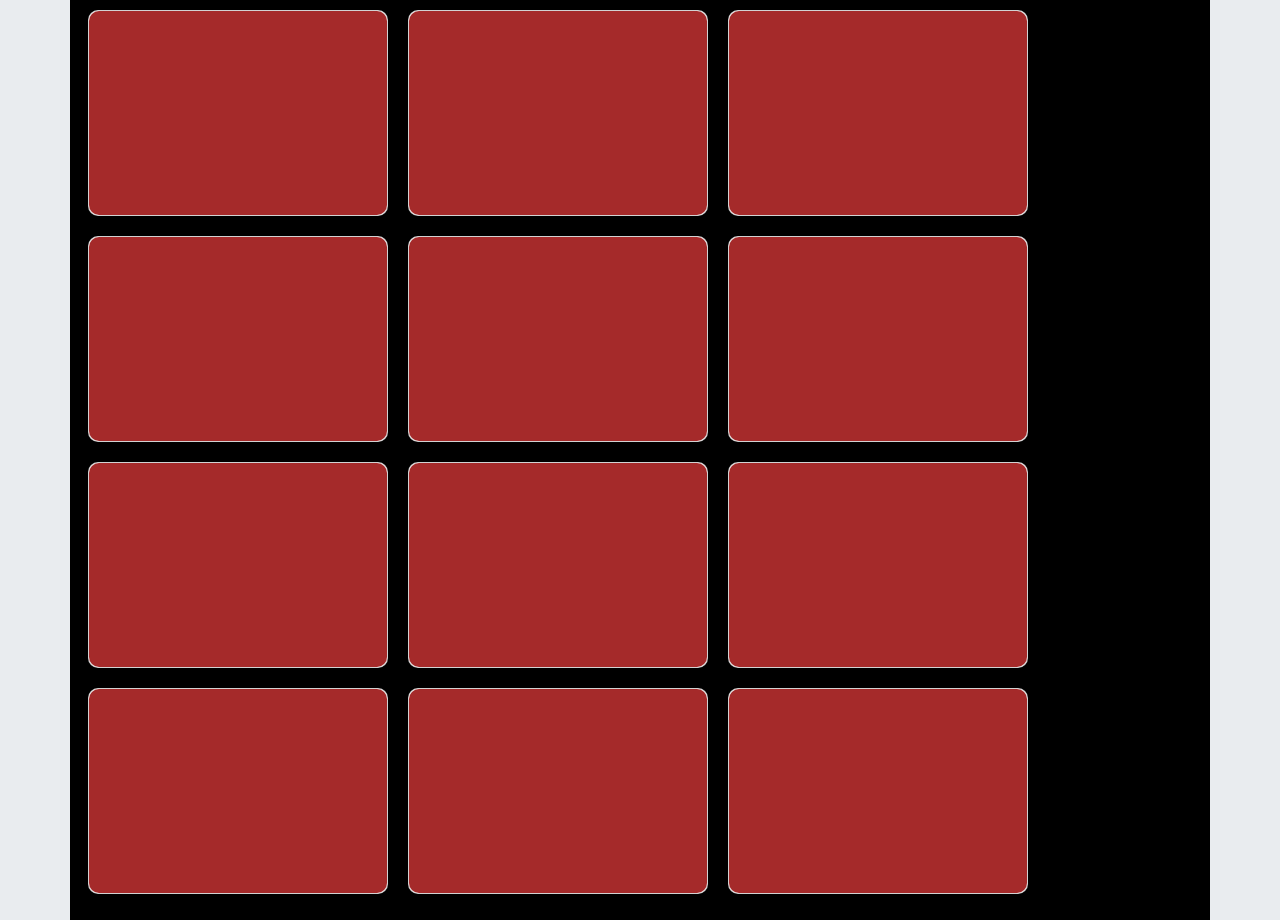
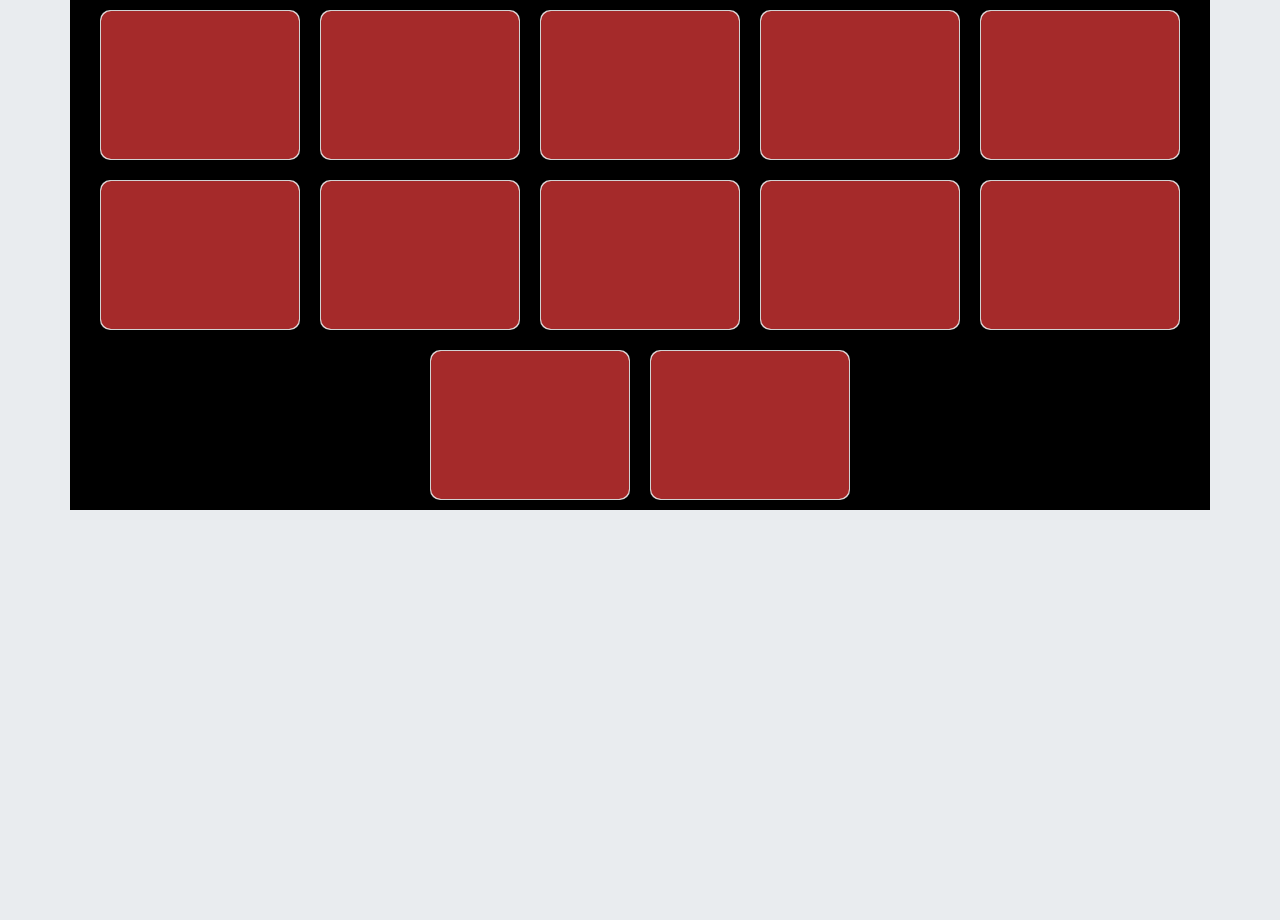
Before and after one commit to SayedMahmoudIT/FlipCard-SayedMahmoud, a plain HTML site: page index.html in a window 1280 px wide. After the commit the page ends 800 px from the top, so only its background shows below. Drawn offline with nearby package versions, Linux system fonts and the light colour scheme.

Commit message:
Flip Card - SayedMahmoud

```diff
--- a/css/style.css
+++ b/css/style.css
@@ -1,10 +1,5 @@
 
-/* .flipped {
-    transform: scale(-1, 1);
-    transform: scaleX(-1);
-    -- filter: FlipH;
-}
-*/
+
 .flipped {
     transform: scale(-1, 1);
     transform: scaleX(-1);
@@ -12,8 +7,8 @@
 }
 
 .card {
-    height:206px; /*calc(140px / 2 * 3);*/
-    width: 300px;
+    height:150px; /*calc(140px / 2 * 3);206-300*/
+    width: 200px;
     margin:10px;
     border-radius: 10px;
     background-color: white;
--- a/index.html
+++ b/index.html
@@ -16,84 +16,76 @@
 <body class="bg-body-secondary">
 
 
-  <div class="container p-3 bg-black">
-    <div class="row g-3">
+  <div class="container bg-black">
+    <div class="row justify-content-center">
 
-
-      <!-- <div class="card col-3">
-        <div class="front">
-          <img class="front-image w-100" src="./images/flower2.jpg" alt="">
-        </div>
-        <div class="back"></div>
-      </div> -->
-
-      <div class="card col-3">
+      <div class="card col-4">
         <div class="front">
           <img class="selImage w-100" src="./images/flower2.jpg" alt="">
         </div>
       </div>
 
-      <div class="card col-3">
+      <div class="card col-4">
         <div class="front">
           <img class="selImage w-100" src="./images/flower3.jpg" alt="">
         </div>
       </div>
 
-      <div class="card col-3">
+      <div class="card col-4">
         <div class="front">
           <img class="selImage w-100" src="./images/flower6.jpg" alt="">
         </div>
       </div>
 
-      <div class="card col-3">
+      <div class="card col-4">
         <div class="front">
           <img class="selImage w-100" src="./images/flower8.jpg" alt="">
         </div>
       </div>
 
-      <div class="card col-3">
+      <div class="card col-4">
         <div class="front">
           <img class="selImage w-100" src="./images/bird.jpg" alt="">
         </div>
       </div>
 
-      <div class="card col-3">
+      <div class="card col-4">
         <div class="front">
           <img class="selImage w-100" src="./images/flower8.jpg" alt="">
         </div>
       </div>
 
-      <div class="card col-3">
+      <div class="card col-4">
         <div class="front">
           <img class="selImage w-100" src="./images/strawberry2.jpg" alt="">
         </div>
       </div>
 
-      <div class="card col-3">
+      <div class="card col-4">
         <div class="front">
           <img class="selImage w-100" src="./images/flower2.jpg" alt="">
         </div>
       </div>
 
-      <div class="card col-3">
+      <div class="card col-4">
         <div class="front">
           <img class="selImage w-100" src="./images/flower3.jpg" alt="">
         </div>
       </div>
 
-      <div class="card col-3">
+      <div class="card col-4">
         <div class="front">
           <img class="selImage w-100" src="./images/flower6.jpg" alt="">
         </div>
       </div>
 
-      <div class="card col-3">
+      <div class="card col-4">
         <div class="front">
           <img class="selImage w-100" src="./images/bird.jpg" alt="">
         </div>
       </div>
 
-      <div class="card col-3">
+      <div class="card col-4">
         <div class="front">
           <img class="selImage w-100" src="./images/strawberry2.jpg" alt="">
         </div>
```
